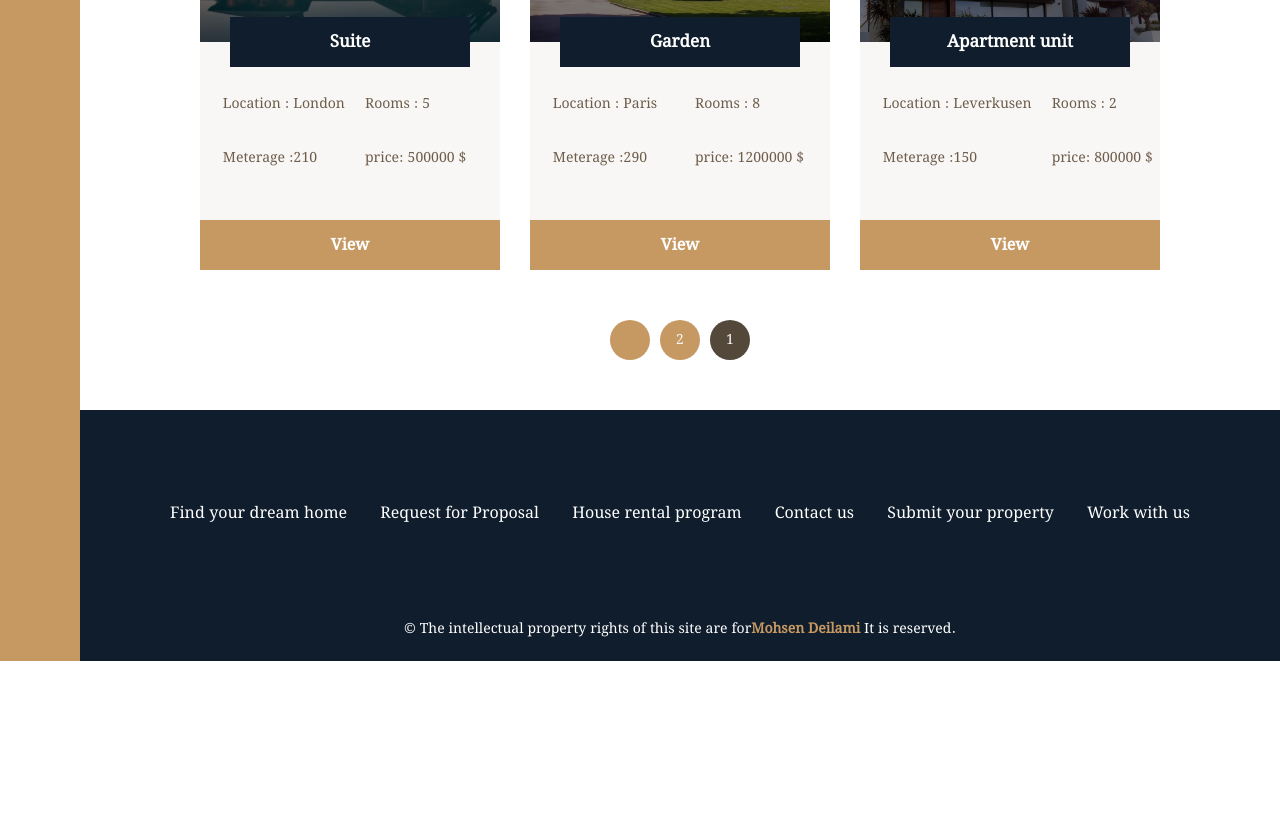
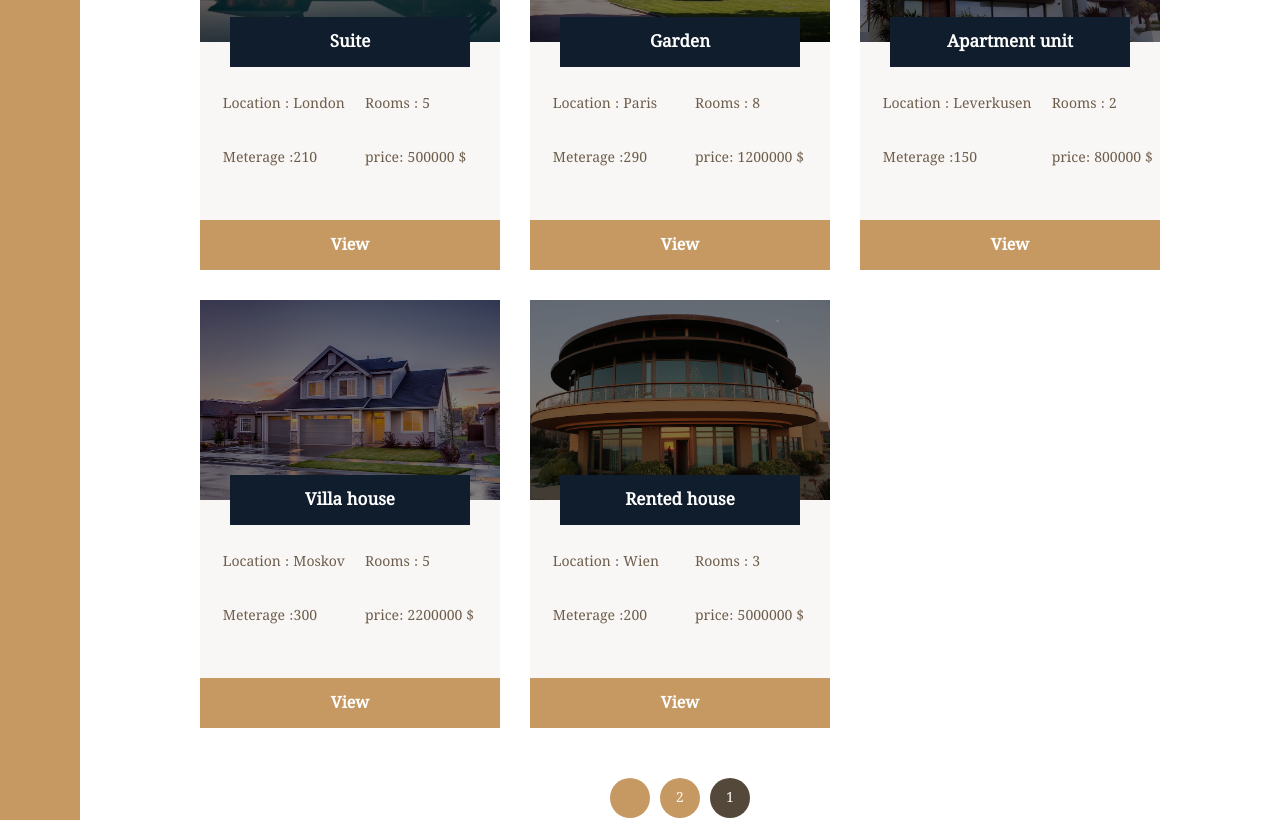
Before and after one commit to mohsen-deilami/immobilien-next, a Next.js app: page /homes in a window 1280 px wide. Shown: the part 1403-2223 px from the top of the page. Before the commit the page ends 2064 px from the top, so only its background shows below. Built offline with nearby package versions, Linux system fonts and the light colour scheme.

Commit message:
edit homes

```diff
--- a/pages/homes/index.js
+++ b/pages/homes/index.js
@@ -2,22 +2,27 @@ import React, { useState } from 'react'
 import db from "../../data/db.json"
 import Home from '@/components/madules/Home'
 export default function index() {
-    const [homes , setHomes]=useState(db.homes)
+    const [homes , setHomes]=useState(db.homes);
+    const [sort, setSort]=useState('');
 
     const searchHadler=searchValue=>{
         setHomes(db.homes.filter(home => home.title.toLowerCase().includes(searchValue)));
 
     }
+    const selectHandler=(value)=>{
+        setSort(value);
+        console.log(sort)
+    }
   return (
     <div className="home-section" id="houses">
     <div className="home-filter-search">
         <div className="home-filter">
-            <select name="" id="">
-                <option value="" >Select</option>
-                <option value="">Based on price</option>
-                <option value="">Based on the number of rooms</option>
-                <option value="">Based on address</option>
-                <option value="">Based on size</option>
+            <select name="" id="" onChange={event=>selectHandler(event.target.value)}>
+                <option value="-1" >Select</option>
+                <option value="price">Based on price</option>
+                <option value="rooms">Based on the number of rooms</option>
+                <option value="address">Based on address</option>
+                <option value="metrage">Based on size</option>
             </select>
         </div>
         <div className="home-search">
@@ -26,7 +31,7 @@ export default function index() {
     </div>
     <div className="homes">
         {!homes.length && <p className='null-result-search'>There are no results for your search......</p>}
-     {homes.slice(0, 6).map((home) => (
+     {homes.map((home) => (
             <Home key={home.id} {...home} />
           ))}
     </div>
```
